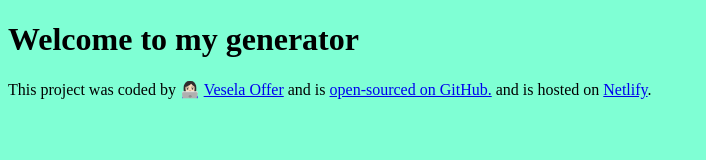
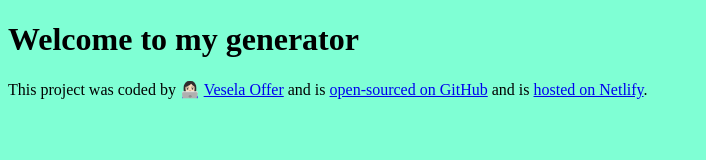
Before and after one commit to Vesi1991/french-poem-generator, a plain HTML site: page index.html in a window 1280 px wide. Shown: the whole page, without its empty margins (0-706 px from the left). Drawn offline with Linux system fonts and the light colour scheme.

Commit message:
updated the footer

```diff
--- a/index.html
+++ b/index.html
@@ -16,13 +16,13 @@
       <a
         href="https://github.com/Vesi1991/french-poem-generator"
         target="_blank"
-        >open-sourced on GitHub.</a
+        >open-sourced on GitHub</a
       >
-      and is hosted on
+      and is
       <a
         href="https://french-poem-generator-shecodes.netlify.app/"
         target="_blank"
-        >Netlify</a
+        >hosted on Netlify</a
       >.
     </footer>
 
```
